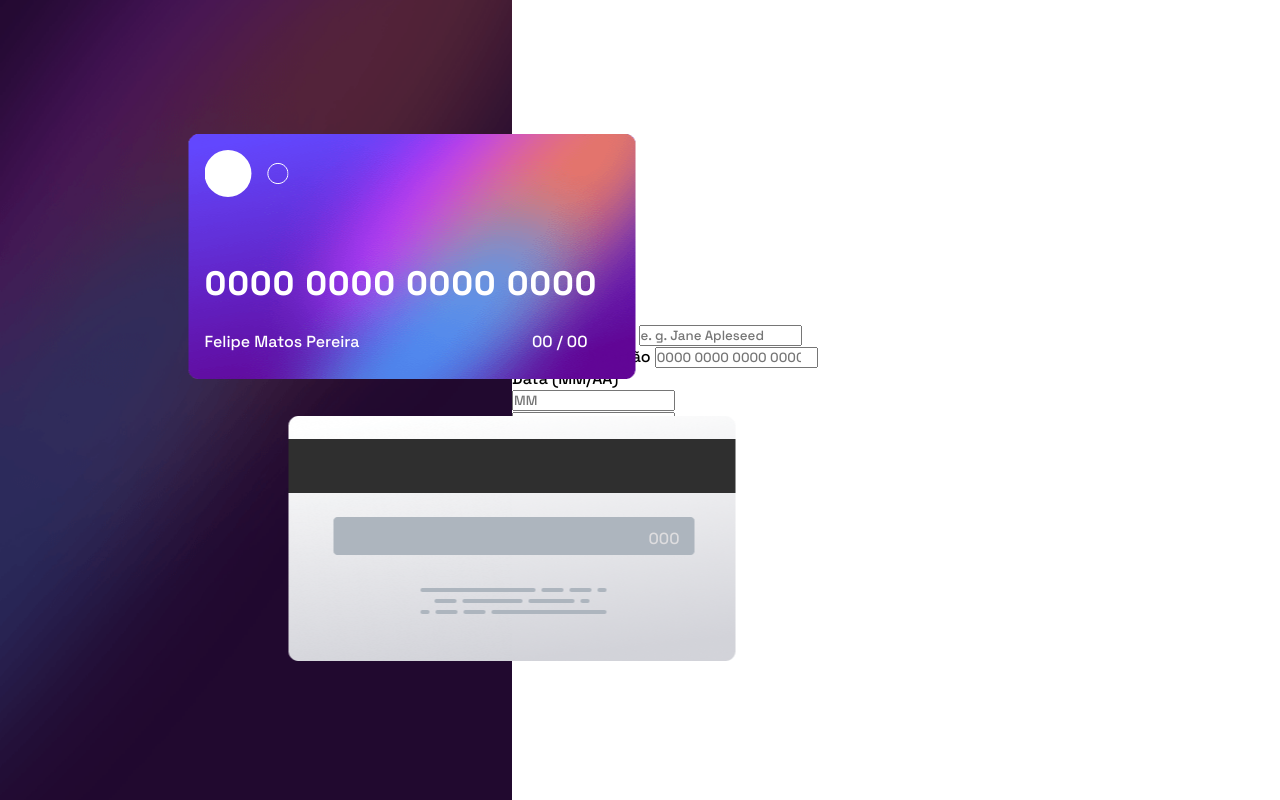
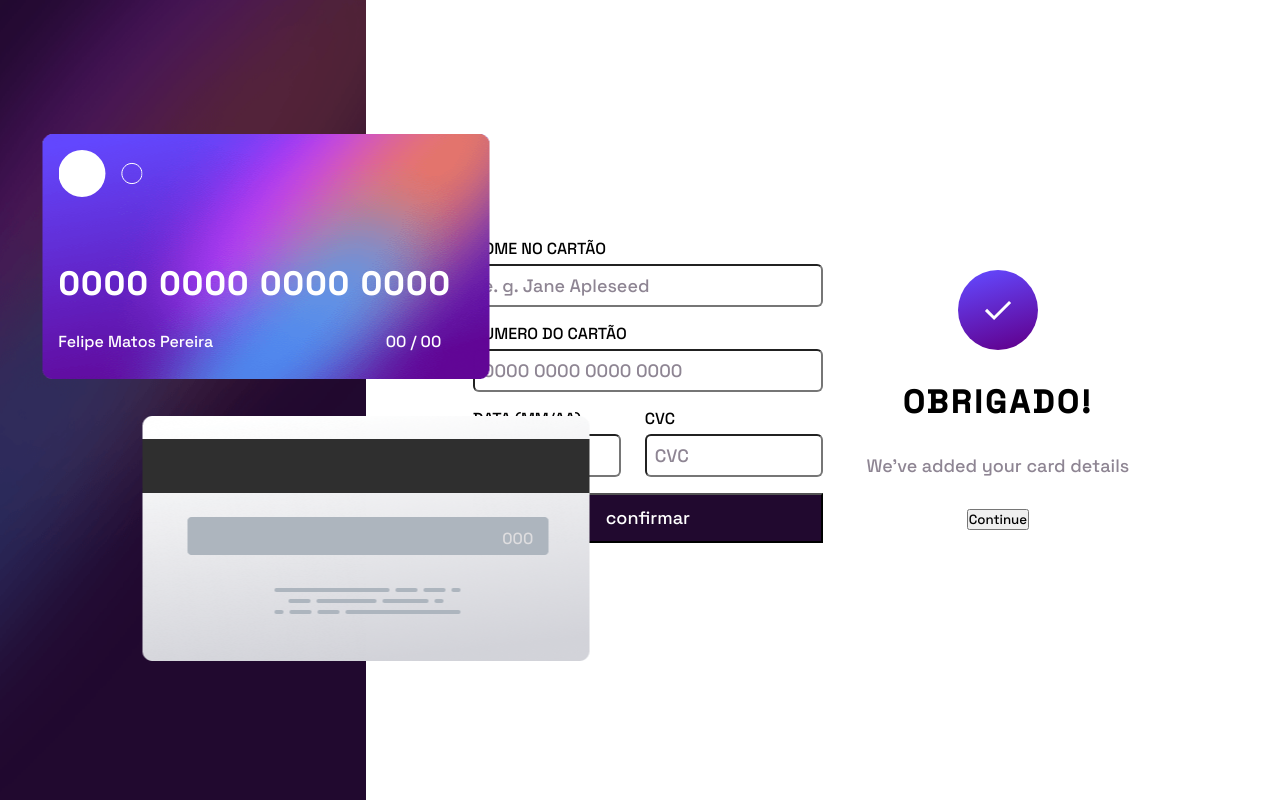
Before and after one commit to felypemp/form-cartao-interativo, a plain HTML site: page assets/index.html in a window 1280 px wide. Drawn offline with Linux system fonts and the light colour scheme.

Commit message:
Criando a sessao de agradecimento

```diff
--- a/assets/css/style.css
+++ b/assets/css/style.css
@@ -101,3 +101,139 @@ body{
   top: 7rem;
   color: var(--Light-grayish-violet)
 }
+
+.lado_direito{
+  display: flex;
+  align-items: center;
+  justify-content:center;
+  width: 100%;
+}
+
+.lado_direito form{
+  display: grid;
+  gap: 1rem;
+  width:350px;
+  grid-template-columns: repeat(2,1fr);
+  grid-template-rows: repeat(4,1fr);
+
+}
+
+label{
+  color: --var(--Very-dark-violet);
+  margin-bottom:.3rem;
+  text-transform: uppercase;
+}
+
+input{
+  padding:.5rem;
+  font-size: 18px;
+  border: 1px solid --var(--Dark-grayish-violet);
+  border-radius: 6px;
+}
+
+input::-webkit-outer-spin-button,
+input::-webkit-inner-spin-button{
+  -webkit-appearance: none;
+  margin: 0;
+}
+
+input::placeholder{
+  font-family: inherit;
+  color: var(--Dark-grayish-violet);
+}
+
+input:focus{
+  outline-color: hsl(249,99%,64%);
+}
+
+.grid_1{
+  display: flex;
+  flex-direction: column;
+  grid-column: 2 span;
+}
+
+.grid_2{
+  display: flex;
+  flex-direction: column;
+  grid-column: 2 span;
+}
+
+.grid_3{
+  display: flex;
+  flex-direction: column;
+
+}
+
+.grid_4{
+display: flex;
+flex-direction: column;
+grid-column: 1 span;
+}
+
+.informacao_cartao{
+  display: flex;
+  grid-column: 2 span;
+  gap: 1rem;
+}
+
+#data_cartao{
+  display: flex;
+  flex-direction: column;
+  grid-column: 1 span;
+}
+
+#data_cartao .inp_dois{
+  display: flex;
+}
+
+.inp_dois div{
+  flex-direction: column;
+}
+
+#data_cartao div input{
+  width:70px;
+  margin-inline: .5rem;
+  margin-left: 0;
+}
+
+#cvc_cartao{
+  width: 100%;
+}
+
+form button{
+  grid-column: 2 span;
+  font-size: 18px;
+  height: 50px;
+  color: var(--White);
+  background-color: var(--Very-dark-violet);
+  cursor: pointer;
+}
+
+.agradecimento{
+  width: 350px;
+  display: flex;
+  flex-direction: column;
+  align-items:center;
+  justify-content: center;
+  gap: 2rem;
+}
+
+.agradecimento h1{
+  text-transform: uppercase;
+  letter-spacing: 3px;
+}
+
+.agradecimento p {
+  font-size:18px;
+  color: var(--Dark-grayish-violet)
+}
+
+.agradecimento buttom{
+  color: var(--White);
+  width: 100%;
+  border-radius: 6px;
+  padding:1rem;
+  font-size: 18px;
+  background-color: var(--Very-dark-violet);
+  cursor: pointer;
+}
--- a/assets/index.html
+++ b/assets/index.html
@@ -47,7 +47,7 @@
                         <input type="number" placeholder="0000 0000 0000 0000" id="numero_cartao" required>
                     </div>
                     <div class="informacao_cartao">
-                        <div class="data_cartao">
+                        <div id="data_cartao">
                             <label for="data_cartao">Data (MM/AA)</label>
                             <div class="inp_dois">
                                 <div>
```
